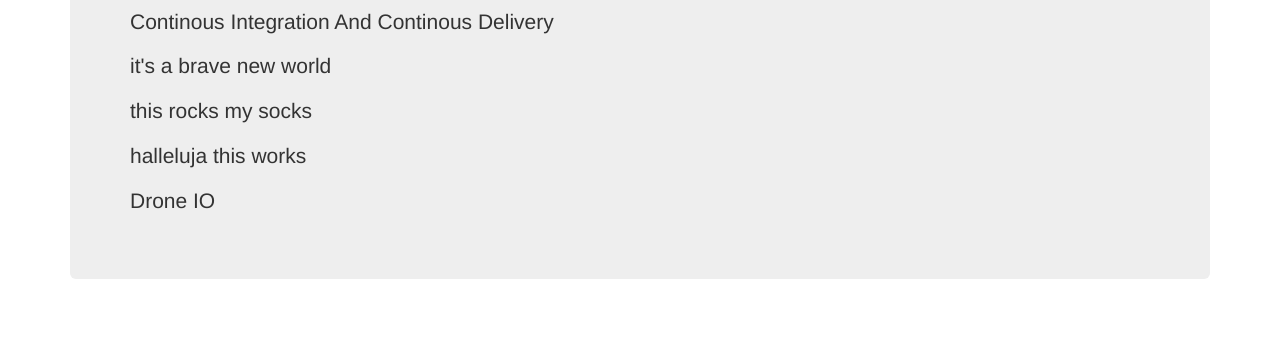
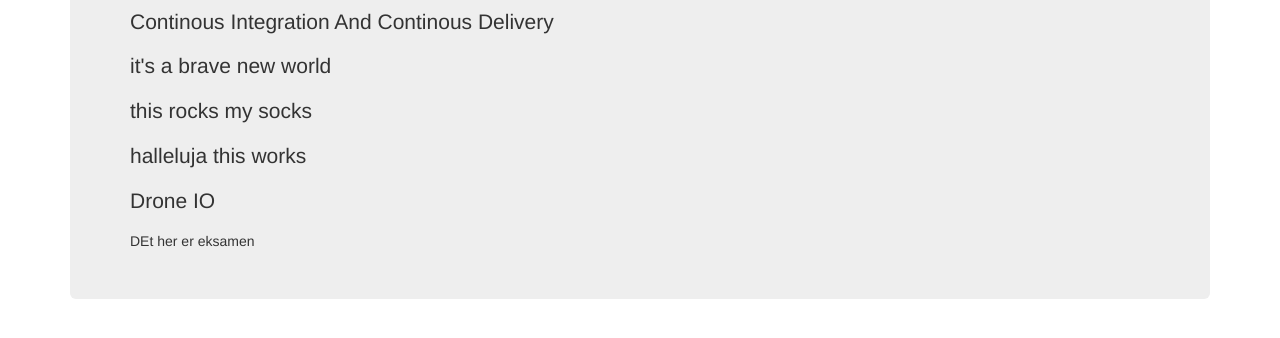
Before and after one commit to groenborg/Element-C, a website: page public/index.html in a window 1280 px wide. Shown: the part 104-442 px from the top of the page. Drawn offline with nearby package versions, Linux system fonts and the light colour scheme.

Commit message:
ændring

```diff
--- a/public/index.html
+++ b/public/index.html
@@ -21,6 +21,7 @@
                     <p> this rocks my socks</p>
                     <p> halleluja this works</p>
 					<p> Drone IO</p>
+					DEt her er eksamen
                 </div>
             </div>
         </div>
```
